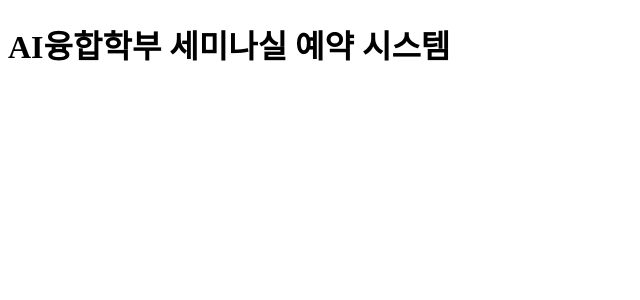
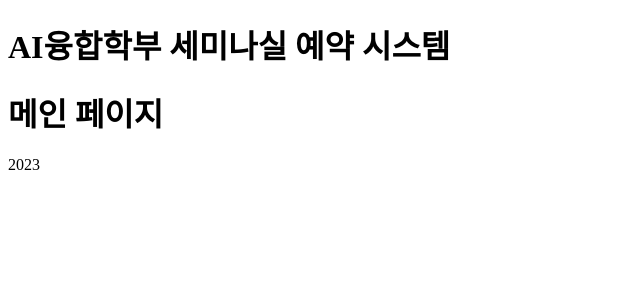
Before and after one commit to Sanghyun124/AI_Convergence_Reservation_Program, a React (Vite) app in the folder frontend/reservation_system/: page / in a window 1280 px wide. Shown: the top 300 px of the page, without its empty margins (0-640 px from the left). Built offline with nearby package versions, Linux system fonts and the light colour scheme.

Commit message:
components folder added & Routes added

```diff
--- a/frontend/reservation_system/package.json
+++ b/frontend/reservation_system/package.json
@@ -10,8 +10,12 @@
     "preview": "vite preview"
   },
   "dependencies": {
+    "localforage": "^1.10.0",
+    "match-sorter": "^6.3.1",
     "react": "^18.2.0",
-    "react-dom": "^18.2.0"
+    "react-dom": "^18.2.0",
+    "react-router-dom": "^6.19.0",
+    "sort-by": "^1.2.0"
   },
   "devDependencies": {
     "@types/react": "^18.2.15",
--- a/frontend/reservation_system/src/App.tsx
+++ b/frontend/reservation_system/src/App.tsx
@@ -1,5 +1,9 @@
 function App() {
-  return <h1>AI융합학부 세미나실 예약 시스템</h1>;
+  return (
+    <>
+      <h2>I'm app</h2>
+    </>
+  );
 }
 
 export default App;
--- /dev/null
+++ b/frontend/reservation_system/src/components/Footer.tsx
@@ -0,0 +1,5 @@
+function Footer() {
+  return <p>2023</p>;
+}
+
+export default Footer;
--- /dev/null
+++ b/frontend/reservation_system/src/components/Header.tsx
@@ -0,0 +1,5 @@
+function Header() {
+  return <h1>AI융합학부 세미나실 예약 시스템</h1>;
+}
+
+export default Header;
--- /dev/null
+++ b/frontend/reservation_system/src/components/error-page.tsx
@@ -0,0 +1,13 @@
+import { useRouteError } from "react-router-dom";
+
+export default function ErrorPage() {
+  const error = useRouteError();
+  console.error(error);
+
+  return (
+    <div id="error-page">
+      <h1>페이지를 찾을 수 없습니다.</h1>
+      <p>**로 연락하세요.</p>
+    </div>
+  );
+}
--- a/frontend/reservation_system/src/main.tsx
+++ b/frontend/reservation_system/src/main.tsx
@@ -1,9 +1,23 @@
 import React from "react";
 import ReactDOM from "react-dom/client";
-import App from "./App.tsx";
+
+import { createBrowserRouter, RouterProvider } from "react-router-dom";
+
+import Header from "./components/Header";
+import Footer from "./components/Footer";
+
+import Root from "./routes/root";
+import ErrorPage from "./components/error-page";
+
+const router = createBrowserRouter([
+  { path: "/", element: <Root />, errorElement: <ErrorPage /> },
+  { path: "/login", element: <Root />, errorElement: <ErrorPage /> },
+]);
 
 ReactDOM.createRoot(document.getElementById("root")!).render(
   <React.StrictMode>
-    <App />
+    <Header />
+    <RouterProvider router={router} />
+    <Footer />
   </React.StrictMode>
 );
--- /dev/null
+++ b/frontend/reservation_system/src/routes/root.tsx
@@ -0,0 +1,7 @@
+export default function Root() {
+  return (
+    <>
+      <h1>메인 페이지</h1>
+    </>
+  );
+}
```
Also changed, not shown: frontend/reservation_system/src/routes/login.tsx (added, +7 -0 lines), 1 other file (tests, documents, lock files or other folders).
